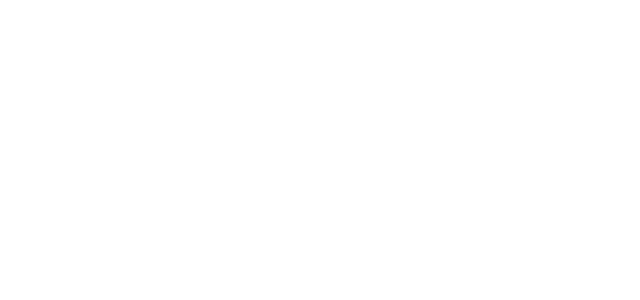
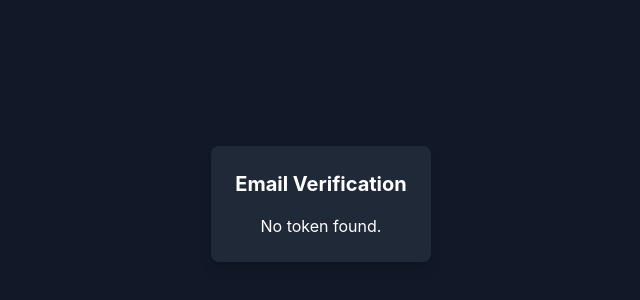
Before and after one commit to danangnu/react-token-app, a React (Create React App) app: page /verify-email in a window 1280 px wide. Before the commit this address had no page. Shown: the part 196-496 px from the top of the page, without its empty margins (319-959 px from the left). Built offline with nearby package versions, Linux system fonts and the light colour scheme.

Commit message:
Add verify email

```diff
--- a/src/App.tsx
+++ b/src/App.tsx
@@ -6,12 +6,14 @@ import { PrivateRoute } from './components/PrivateRoute';
 import { useAuth } from './context/AuthContext';
 import Register from './pages/Register';
 import 'reactflow/dist/style.css';
+import VerifyEmail from './pages/VerifyEmail';
 
 function App() {
   return (
     <Routes>
       <Route path="/" element={<NavigateToLoginOrDashboard />} />
       <Route path="/register" element={<Register />} />
+      <Route path="/verify-email" element={<VerifyEmail />} />
       <Route path="/login" element={<Login />} />
       <Route
         path="/dashboard/*"
--- /dev/null
+++ b/src/pages/VerifyEmail.tsx
@@ -0,0 +1,32 @@
+import { useEffect, useState } from 'react';
+import { useSearchParams } from 'react-router-dom';
+import axios from 'axios';
+
+export default function VerifyEmail() {
+  const [searchParams] = useSearchParams();
+  const [message, setMessage] = useState("Verifying...");
+  const token = searchParams.get("token");
+
+  useEffect(() => {
+    const verify = async () => {
+      try {
+        const res = await axios.post(`${process.env.REACT_APP_API_BASE_URL}/auth/verify-email?token=${token}`);
+        setMessage(res.data.message || "Email verified.");
+      } catch (err: any) {
+        setMessage(err.response?.data || "Verification failed.");
+      }
+    };
+
+    if (token) verify();
+    else setMessage("No token found.");
+  }, [token]);
+
+  return (
+    <div className="text-white min-h-screen flex items-center justify-center bg-gray-900">
+      <div className="bg-gray-800 p-6 rounded-lg shadow-lg text-center max-w-md">
+        <h1 className="text-xl font-bold mb-4">Email Verification</h1>
+        <p>{message}</p>
+      </div>
+    </div>
+  );
+}
```
